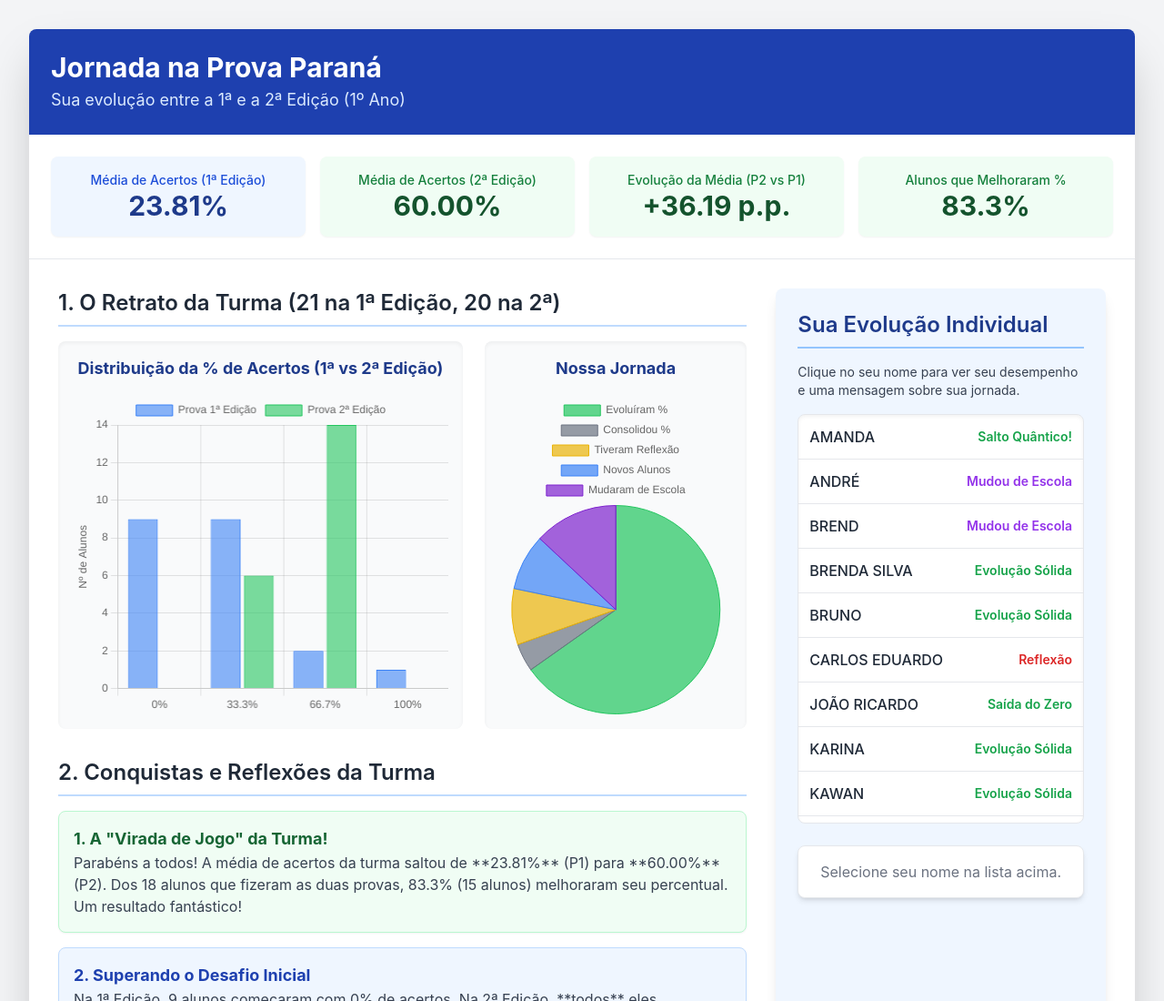
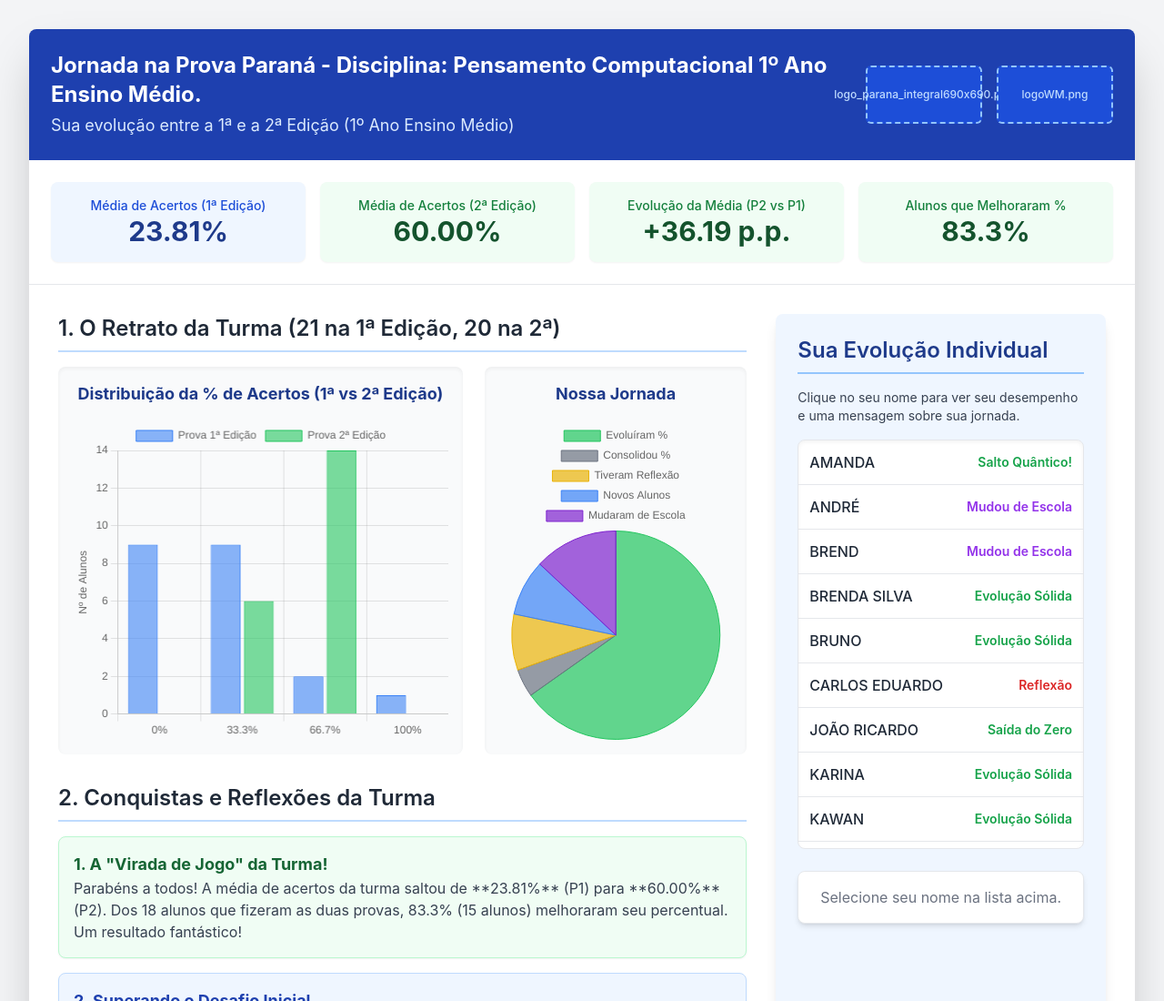
Before and after one commit to SidneyPrasniewski/prova-parana-wm, a plain HTML site: page index.html in a window 1280 px wide. Shown: the top 1100 px of the page at 91% size. Drawn offline with nearby package versions, Linux system fonts and the light colour scheme.

Commit message:
Update index.html
Ajuste das logos e títulos

```diff
--- a/index.html
+++ b/index.html
@@ -44,10 +44,37 @@
 
     <div class="max-w-7xl mx-auto bg-white shadow-2xl rounded-lg overflow-hidden">
 
-        <!-- Cabeçalho -->
-        <header class="bg-blue-800 text-white p-6 shadow-md">
-            <h1 class="text-3xl font-bold">Jornada na Prova Paraná</h1>
-            <p class="text-lg text-blue-100 mt-1">Sua evolução entre a 1ª e a 2ª Edição (1º Ano)</p>
+        <!-- Cabeçalho ATUALIZADO com espaço para Logo -->
+        <header class="bg-blue-800 text-white p-6 shadow-md flex justify-between items-center">
+            <!-- Container para o Título e Subtítulo -->
+            <div>
+                <!-- TÍTULO ATUALIZADO -->
+                <h1 class="text-2xl font-bold">Jornada na Prova Paraná - Disciplina: Pensamento Computacional 1º Ano Ensino Médio.</h1>
+                <!-- SUBTÍTULO ATUALIZADO (CONFORME SOLICITADO) -->
+                <p class="text-lg text-blue-100 mt-1">Sua evolução entre a 1ª e a 2ª Edição (1º Ano Ensino Médio)</p>
+            </div>
+
+            <!-- CONTAINER DAS DUAS LOGOS (COM PLACEHOLDERS E TÍTULOS) -->
+            <div class="flex-shrink-0 ml-6 flex items-center space-x-4">
+
+                <!--
+                  INSTRUÇÃO PARA O GITHUB:
+                  Substitua os 'divs' pontilhados abaixo pelas suas tags <img>.
+                  Exemplo: <img src="logo_parana_integral690x690.png" alt="Logo Paraná Integral" class="h-16 w-auto">
+                  Exemplo: <img src="logoWM.png" alt="Logo Colégio WM" class="h-16 w-auto">
+                -->
+
+                <!-- Placeholder Logo 1 (Paraná Integral) -->
+                <div class="h-16 w-32 rounded-md border-2 border-dashed border-blue-300 bg-blue-700 flex items-center justify-center p-2 text-center">
+                    <span class="text-xs font-medium text-blue-200">logo_parana_integral690x690.png</span>
+                </div>
+
+                <!-- Placeholder Logo 2 (Colégio WM) -->
+                <div class="h-16 w-32 rounded-md border-2 border-dashed border-blue-300 bg-blue-700 flex items-center justify-center p-2 text-center">
+                    <span class="text-xs font-medium text-blue-200">logoWM.png</span>
+                </div>
+
+            </div>
         </header>
 
         <!-- Seção de Métricas Principais (KPIs) - Atualizados com os dados corretos -->
```
